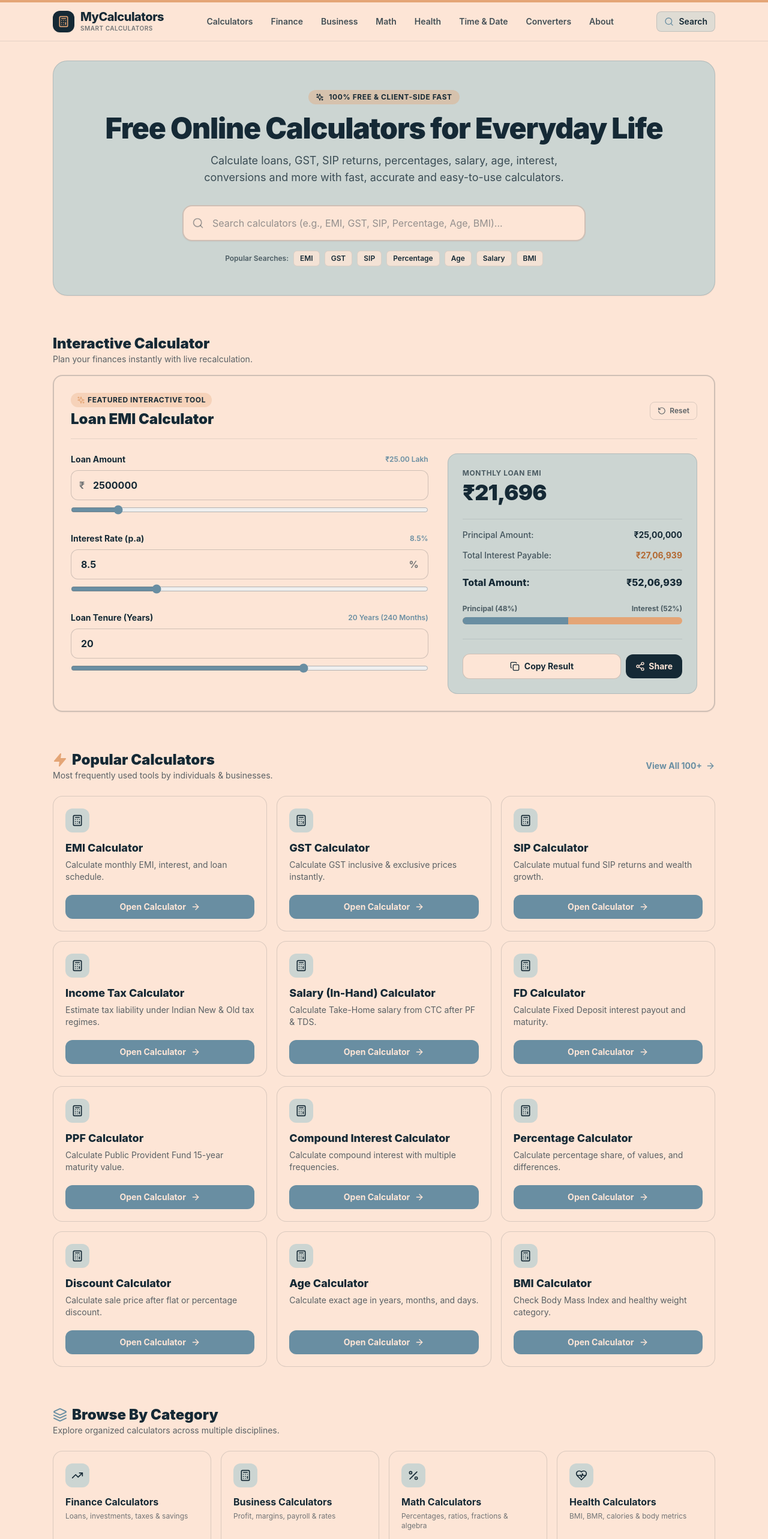
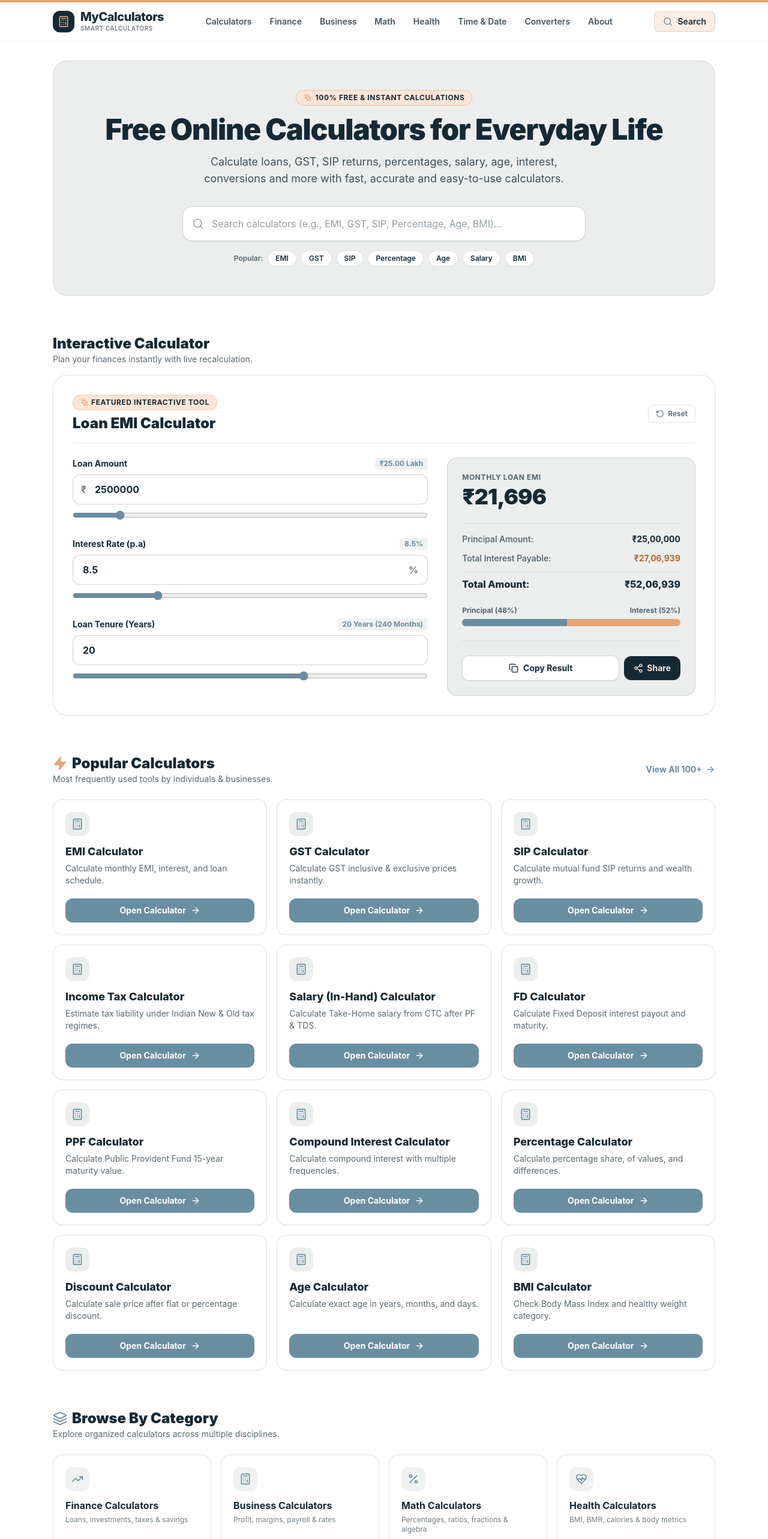
Before and after one commit to mantupatra23-pixel/mycalculator, a Next.js app: page / in a window 1280 px wide. Shown: the top 2566 px of the page at 60% size. Built offline with nearby package versions, Linux system fonts and the light colour scheme.

Commit message:
Update design system: set crisp white body background with Sunburn color accents

```diff
--- a/app/globals.css
+++ b/app/globals.css
@@ -3,7 +3,7 @@
 @tailwind utilities;
 
 body {
-  background-color: #fde5d6;
+  background-color: #ffffff;
   color: #152935;
   font-family: -apple-system, BlinkMacSystemFont, "Segoe UI", Roboto, sans-serif;
   margin: 0;
--- a/app/layout.tsx
+++ b/app/layout.tsx
@@ -18,7 +18,7 @@ export default function RootLayout({
 }) {
   return (
     <html lang="en">
-      <body className="bg-cream text-navy min-h-screen flex flex-col antialiased">
+      <body className="bg-white text-navy min-h-screen flex flex-col antialiased">
         <Navbar />
         <div className="flex-1">{children}</div>
         <Footer />
--- a/app/page.tsx
+++ b/app/page.tsx
@@ -24,22 +24,22 @@ export default function HomePage() {
 
   const getCategoryIcon = (id: string) => {
     switch (id) {
-      case "finance": return <TrendingUp className="w-5 h-5" />;
-      case "math": return <Percent className="w-5 h-5" />;
-      case "health": return <HeartPulse className="w-5 h-5" />;
-      case "time-date": return <Clock className="w-5 h-5" />;
-      case "converters": return <Scale className="w-5 h-5" />;
-      case "education": return <GraduationCap className="w-5 h-5" />;
-      default: return <Calculator className="w-5 h-5" />;
+      case "finance": return <TrendingUp className="w-5 h-5 text-steel" />;
+      case "math": return <Percent className="w-5 h-5 text-steel" />;
+      case "health": return <HeartPulse className="w-5 h-5 text-steel" />;
+      case "time-date": return <Clock className="w-5 h-5 text-steel" />;
+      case "converters": return <Scale className="w-5 h-5 text-steel" />;
+      case "education": return <GraduationCap className="w-5 h-5 text-steel" />;
+      default: return <Calculator className="w-5 h-5 text-steel" />;
     }
   };
 
   return (
-    <main className="max-w-6xl mx-auto px-4 sm:px-6 py-8 space-y-12 sm:space-y-16">
-      {/* Hero Section */}
-      <section className="bg-sage rounded-3xl p-6 sm:p-12 border border-navy/15 text-center shadow-sm">
-        <div className="inline-flex items-center gap-2 bg-sand/40 text-navy px-3 py-1 rounded-full text-xs font-bold uppercase tracking-wider mb-4">
-          <Sparkles className="w-3.5 h-3.5 text-navy" /> 100% Free & Client-Side Fast
+    <main className="max-w-6xl mx-auto px-4 sm:px-6 py-8 space-y-12 sm:space-y-16 bg-white">
+      {/* Hero Section (Sage Panel from Sunburn layout) */}
+      <section className="bg-sage/40 rounded-3xl p-6 sm:p-12 border border-navy/10 text-center">
+        <div className="inline-flex items-center gap-1.5 bg-cream border border-sand/50 text-navy px-3 py-1 rounded-full text-xs font-bold uppercase tracking-wider mb-4 shadow-sm">
+          <Sparkles className="w-3.5 h-3.5 text-sand" /> 100% Free & Instant Calculations
         </div>
 
         <h1 className="text-3xl sm:text-5xl font-black text-navy mb-4 tracking-tight leading-tight">
@@ -55,12 +55,12 @@ export default function HomePage() {
 
         {/* Quick Suggestion Pills */}
         <div className="flex flex-wrap items-center justify-center gap-2 mt-4 text-xs font-semibold text-navy/70">
-          <span>Popular Searches:</span>
+          <span>Popular:</span>
           {["EMI", "GST", "SIP", "Percentage", "Age", "Salary", "BMI"].map((tag) => (
             <Link
               key={tag}
               href={`/calculators?q=${tag.toLowerCase()}`}
-              className="bg-cream/80 hover:bg-cream px-2.5 py-1 rounded-md border border-navy/10 text-navy transition-colors"
+              className="bg-white hover:bg-cream px-3 py-1 rounded-full border border-navy/10 text-navy transition-colors shadow-sm"
             >
               {tag}
             </Link>
@@ -98,11 +98,11 @@ export default function HomePage() {
           {popularCalculators.map((calc) => (
             <div
               key={calc.id}
-              className="bg-cream border border-navy/15 rounded-2xl p-5 hover:border-steel hover:shadow-md transition-all flex flex-col justify-between"
+              className="bg-white border border-navy/15 rounded-2xl p-5 hover:border-steel hover:shadow-md transition-all flex flex-col justify-between"
             >
               <div>
-                <div className="w-10 h-10 bg-sage rounded-xl flex items-center justify-center text-navy mb-3">
-                  <Calculator className="w-5 h-5 text-navy" />
+                <div className="w-10 h-10 bg-sage/40 rounded-xl flex items-center justify-center text-navy mb-3">
+                  <Calculator className="w-5 h-5 text-steel" />
                 </div>
                 <h3 className="font-extrabold text-lg text-navy mb-1">{calc.name}</h3>
                 <p className="text-xs sm:text-sm text-navy/70 mb-5 leading-relaxed">{calc.description}</p>
@@ -110,7 +110,7 @@ export default function HomePage() {
 
               <Link
                 href={`/calculators/${calc.slug}`}
-                className="w-full bg-steel hover:bg-steel/90 text-cream font-bold py-2.5 px-4 rounded-xl flex items-center justify-center gap-2 text-sm transition-colors"
+                className="w-full bg-steel hover:bg-steel/90 text-white font-bold py-2.5 px-4 rounded-xl flex items-center justify-center gap-2 text-sm transition-colors shadow-sm"
               >
                 Open Calculator <ArrowRight className="w-4 h-4" />
               </Link>
@@ -121,7 +121,7 @@ export default function HomePage() {
         <div className="mt-6 flex sm:hidden justify-center">
           <Link
             href="/calculators"
-            className="w-full text-center bg-sand text-navy font-bold py-3 px-4 rounded-xl text-sm"
+            className="w-full text-center bg-sand text-navy font-bold py-3 px-4 rounded-xl text-sm shadow-sm"
           >
             Explore All Calculators
           </Link>
@@ -144,10 +144,10 @@ export default function HomePage() {
               <Link
                 key={cat.id}
                 href={`/calculators/${cat.id}`}
-                className="bg-cream border border-navy/15 rounded-2xl p-5 hover:border-sand hover:shadow-sm transition-all group flex flex-col justify-between"
+                className="bg-white border border-navy/15 rounded-2xl p-5 hover:border-sand hover:shadow-sm transition-all group flex flex-col justify-between"
               >
                 <div>
-                  <div className="w-10 h-10 bg-sage group-hover:bg-sand/30 rounded-xl flex items-center justify-center text-navy mb-3 transition-colors">
+                  <div className="w-10 h-10 bg-sage/30 group-hover:bg-cream rounded-xl flex items-center justify-center text-navy mb-3 transition-colors">
                     {getCategoryIcon(cat.id)}
                   </div>
                   <h3 className="font-bold text-base text-navy mb-1 group-hover:text-steel transition-colors">
@@ -166,7 +166,7 @@ export default function HomePage() {
       </section>
 
       {/* Trust & Methodology Section */}
-      <section className="bg-sage/70 rounded-3xl p-6 sm:p-10 border border-navy/10">
+      <section className="bg-sage/30 rounded-3xl p-6 sm:p-10 border border-navy/10">
         <div className="grid grid-cols-1 md:grid-cols-3 gap-6 text-navy">
           <div className="flex items-start gap-3.5">
             <CheckCircle2 className="w-6 h-6 text-sand shrink-0 mt-0.5" />
--- a/components/FeaturedEMI.tsx
+++ b/components/FeaturedEMI.tsx
@@ -74,7 +74,7 @@ Calculated on MyCalculators.xyz`;
           url: "https://mycalculators.xyz/calculators/emi-calculator",
         });
       } catch {
-        // Fallback to copy if user cancelled
+        // Fallback
       }
     } else {
       handleCopy();
@@ -82,17 +82,17 @@ Calculated on MyCalculators.xyz`;
   };
 
   return (
-    <div className="bg-cream border-2 border-navy/20 rounded-2xl p-5 sm:p-7 shadow-sm">
+    <div className="bg-white border border-navy/15 rounded-3xl p-5 sm:p-8 shadow-sm">
       <div className="flex items-center justify-between mb-6 pb-4 border-b border-navy/10">
         <div>
-          <span className="inline-flex items-center gap-1 text-xs font-bold bg-sand/30 text-navy px-2.5 py-1 rounded-full uppercase tracking-wider mb-1">
+          <span className="inline-flex items-center gap-1 text-xs font-bold bg-cream text-navy px-3 py-1 rounded-full uppercase tracking-wider mb-1.5 border border-sand/40">
             <Sparkles className="w-3.5 h-3.5 text-sand" /> Featured Interactive Tool
           </span>
           <h3 className="text-xl sm:text-2xl font-black text-navy">Loan EMI Calculator</h3>
         </div>
         <button
           onClick={handleReset}
-          className="flex items-center gap-1.5 text-xs font-semibold text-navy/70 hover:text-navy px-3 py-1.5 rounded-lg border border-navy/15 hover:bg-sage/40 transition-colors"
+          className="flex items-center gap-1.5 text-xs font-semibold text-navy/70 hover:text-navy px-3 py-1.5 rounded-lg border border-navy/15 hover:bg-sage/20 transition-colors"
         >
           <RotateCcw className="w-3.5 h-3.5" /> Reset
         </button>
@@ -105,7 +105,9 @@ Calculated on MyCalculators.xyz`;
           <div>
             <div className="flex justify-between items-center mb-2">
               <label className="font-bold text-sm text-navy">Loan Amount</label>
-              <span className="text-xs font-semibold text-steel">{formatInLakhCrore(principal)}</span>
+              <span className="text-xs font-bold text-steel bg-sage/30 px-2 py-0.5 rounded">
+                {formatInLakhCrore(principal)}
+              </span>
             </div>
             <div className="relative">
               <span className="absolute left-3.5 top-1/2 -translate-y-1/2 font-bold text-navy/60">₹</span>
@@ -116,7 +118,7 @@ Calculated on MyCalculators.xyz`;
                 step="10000"
                 value={principal || ""}
                 onChange={(e) => setPrincipal(Number(e.target.value))}
-                className="w-full pl-9 pr-4 py-3 bg-cream rounded-xl border border-navy/20 font-bold text-navy text-base focus:outline-none focus:ring-2 focus:ring-steel"
+                className="w-full pl-9 pr-4 py-3 bg-white rounded-xl border border-navy/20 font-bold text-navy text-base focus:outline-none focus:ring-2 focus:ring-steel"
               />
             </div>
             <input
@@ -126,7 +128,7 @@ Calculated on MyCalculators.xyz`;
               step="50000"
               value={principal}
               onChange={(e) => setPrincipal(Number(e.target.value))}
-              className="w-full mt-2 accent-steel cursor-pointer"
+              className="w-full mt-2.5 accent-steel cursor-pointer"
             />
           </div>
 
@@ -134,7 +136,7 @@ Calculated on MyCalculators.xyz`;
           <div>
             <div className="flex justify-between items-center mb-2">
               <label className="font-bold text-sm text-navy">Interest Rate (p.a)</label>
-              <span className="text-xs font-semibold text-steel">{rate}%</span>
+              <span className="text-xs font-bold text-steel bg-sage/30 px-2 py-0.5 rounded">{rate}%</span>
             </div>
             <div className="relative">
               <input
@@ -144,7 +146,7 @@ Calculated on MyCalculators.xyz`;
                 step="0.1"
                 value={rate || ""}
                 onChange={(e) => setRate(Number(e.target.value))}
-                className="w-full px-4 py-3 bg-cream rounded-xl border border-navy/20 font-bold text-navy text-base focus:outline-none focus:ring-2 focus:ring-steel"
+                className="w-full px-4 py-3 bg-white rounded-xl border border-navy/20 font-bold text-navy text-base focus:outline-none focus:ring-2 focus:ring-steel"
               />
               <span className="absolute right-4 top-1/2 -translate-y-1/2 font-bold text-navy/60">%</span>
             </div>
@@ -155,7 +157,7 @@ Calculated on MyCalculators.xyz`;
               step="0.25"
               value={rate}
               onChange={(e) => setRate(Number(e.target.value))}
-              className="w-full mt-2 accent-steel cursor-pointer"
+              className="w-full mt-2.5 accent-steel cursor-pointer"
             />
           </div>
 
@@ -163,7 +165,9 @@ Calculated on MyCalculators.xyz`;
           <div>
             <div className="flex justify-between items-center mb-2">
               <label className="font-bold text-sm text-navy">Loan Tenure (Years)</label>
-              <span className="text-xs font-semibold text-steel">{tenureYears} Years ({tenureYears * 12} Months)</span>
+              <span className="text-xs font-bold text-steel bg-sage/30 px-2 py-0.5 rounded">
+                {tenureYears} Years ({tenureYears * 12} Months)
+              </span>
             </div>
             <input
               type="number"
@@ -171,7 +175,7 @@ Calculated on MyCalculators.xyz`;
               max="35"
               value={tenureYears || ""}
               onChange={(e) => setTenureYears(Number(e.target.value))}
-              className="w-full px-4 py-3 bg-cream rounded-xl border border-navy/20 font-bold text-navy text-base focus:outline-none focus:ring-2 focus:ring-steel"
+              className="w-full px-4 py-3 bg-white rounded-xl border border-navy/20 font-bold text-navy text-base focus:outline-none focus:ring-2 focus:ring-steel"
             />
             <input
               type="range"
@@ -180,13 +184,13 @@ Calculated on MyCalculators.xyz`;
               step="1"
               value={tenureYears}
               onChange={(e) => setTenureYears(Number(e.target.value))}
-              className="w-full mt-2 accent-steel cursor-pointer"
+              className="w-full mt-2.5 accent-steel cursor-pointer"
             />
           </div>
         </div>
 
         {/* Right Output Card */}
-        <div className="lg:col-span-5 bg-sage rounded-2xl p-5 sm:p-6 border border-navy/15 flex flex-col justify-between">
+        <div className="lg:col-span-5 bg-sage/40 rounded-2xl p-5 sm:p-6 border border-navy/15 flex flex-col justify-between">
           <div>
             <div className="text-xs font-bold uppercase tracking-wider text-navy/70 mb-1">
               Monthly Loan EMI
@@ -195,14 +199,14 @@ Calculated on MyCalculators.xyz`;
               {formatINR(calculation.monthlyEmi)}
             </div>
 
-            <div className="space-y-3.5 text-sm border-t border-navy/10 pt-4">
+            <div className="space-y-3 text-sm border-t border-navy/10 pt-4">
               <div className="flex justify-between items-center">
                 <span className="text-navy/75 font-medium">Principal Amount:</span>
                 <span className="font-bold text-navy">{formatINR(principal)}</span>
               </div>
               <div className="flex justify-between items-center">
                 <span className="text-navy/75 font-medium">Total Interest Payable:</span>
-                <span className="font-bold text-sand-dark text-[#b36932]">{formatINR(calculation.totalInterest)}</span>
+                <span className="font-bold text-[#b36932]">{formatINR(calculation.totalInterest)}</span>
               </div>
               <div className="flex justify-between items-center pt-2 border-t border-navy/10 text-base font-extrabold text-navy">
                 <span>Total Amount:</span>
@@ -229,14 +233,14 @@ Calculated on MyCalculators.xyz`;
           <div className="flex items-center gap-2 pt-6 mt-6 border-t border-navy/10">
             <button
               onClick={handleCopy}
-              className="flex-1 bg-cream hover:bg-cream/80 text-navy font-bold py-2.5 px-3 rounded-xl border border-navy/20 flex items-center justify-center gap-2 text-xs sm:text-sm transition-colors"
+              className="flex-1 bg-white hover:bg-white/80 text-navy font-bold py-2.5 px-3 rounded-xl border border-navy/20 flex items-center justify-center gap-2 text-xs sm:text-sm transition-colors shadow-sm"
             >
               {copied ? <Check className="w-4 h-4 text-emerald-600" /> : <Copy className="w-4 h-4" />}
               {copied ? "Copied!" : "Copy Result"}
             </button>
             <button
               onClick={handleShare}
-              className="bg-navy hover:bg-navy/90 text-cream font-bold py-2.5 px-4 rounded-xl flex items-center justify-center gap-1.5 text-xs sm:text-sm transition-colors"
+              className="bg-navy hover:bg-navy/90 text-cream font-bold py-2.5 px-4 rounded-xl flex items-center justify-center gap-1.5 text-xs sm:text-sm transition-colors shadow-sm"
             >
               <Share2 className="w-4 h-4" /> Share
             </button>
--- a/components/Navbar.tsx
+++ b/components/Navbar.tsx
@@ -19,7 +19,7 @@ export function Navbar() {
   ];
 
   return (
-    <header className="sticky top-0 z-40 bg-cream/95 backdrop-blur-sm border-b border-navy/10">
+    <header className="sticky top-0 z-40 bg-white/95 backdrop-blur-sm border-b border-navy/10">
       {/* Top Accent Strip */}
       <div className="h-1 w-full bg-sand" />
 
@@ -56,7 +56,7 @@ export function Navbar() {
         <div className="flex items-center gap-2">
           <Link
             href="/calculators"
-            className="flex items-center gap-2 px-3 py-1.5 text-xs sm:text-sm font-semibold text-navy bg-sage/60 border border-navy/15 rounded-lg hover:bg-sage transition-colors"
+            className="flex items-center gap-2 px-3.5 py-1.5 text-xs sm:text-sm font-semibold text-navy bg-cream/70 border border-navy/15 rounded-lg hover:bg-cream transition-colors"
           >
             <Search className="w-4 h-4 text-steel" />
             <span className="hidden sm:inline">Search</span>
@@ -65,7 +65,7 @@ export function Navbar() {
           {/* Mobile Menu Trigger */}
           <button
             onClick={() => setMobileMenuOpen(!mobileMenuOpen)}
-            className="lg:hidden p-2 rounded-lg text-navy hover:bg-sage/50 focus:outline-none"
+            className="lg:hidden p-2 rounded-lg text-navy hover:bg-sage/30 focus:outline-none"
             aria-label="Toggle Navigation Menu"
           >
             {mobileMenuOpen ? <X className="w-6 h-6" /> : <Menu className="w-6 h-6" />}
@@ -75,13 +75,13 @@ export function Navbar() {
 
       {/* Mobile Menu Drawer */}
       {mobileMenuOpen && (
-        <div className="lg:hidden bg-cream border-b border-navy/10 px-4 py-4 space-y-1 animate-fadeIn">
+        <div className="lg:hidden bg-white border-b border-navy/10 px-4 py-4 space-y-1 shadow-md">
           {navLinks.map((link) => (
             <Link
               key={link.href}
               href={link.href}
               onClick={() => setMobileMenuOpen(false)}
-              className="flex items-center justify-between px-3 py-2.5 rounded-lg text-navy font-semibold hover:bg-sage/50 text-base"
+              className="flex items-center justify-between px-3 py-2.5 rounded-lg text-navy font-semibold hover:bg-sage/30 text-base"
             >
               <span>{link.label}</span>
               <ChevronRight className="w-4 h-4 text-navy/40" />
--- a/components/SearchSection.tsx
+++ b/components/SearchSection.tsx
@@ -28,7 +28,7 @@ export function SearchSection() {
           value={query}
           onChange={(e) => setQuery(e.target.value)}
           placeholder="Search calculators (e.g., EMI, GST, SIP, Percentage, Age, BMI)..."
-          className="w-full pl-12 pr-10 py-4 bg-cream text-navy placeholder:text-navy/45 rounded-2xl border-2 border-navy/20 focus:outline-none focus:ring-2 focus:ring-steel text-base shadow-sm"
+          className="w-full pl-12 pr-10 py-4 bg-white text-navy placeholder:text-navy/45 rounded-2xl border border-navy/20 focus:outline-none focus:ring-2 focus:ring-steel text-base shadow-sm"
         />
         {query && (
           <button
@@ -43,13 +43,13 @@ export function SearchSection() {
 
       {/* Instant Dropdown Results */}
       {query.trim().length > 0 && (
-        <div className="absolute top-full left-0 right-0 mt-2 bg-cream border-2 border-navy/15 rounded-2xl shadow-xl z-30 max-h-96 overflow-y-auto divide-y divide-navy/10 p-2">
+        <div className="absolute top-full left-0 right-0 mt-2 bg-white border border-navy/15 rounded-2xl shadow-xl z-30 max-h-96 overflow-y-auto divide-y divide-navy/10 p-2">
           {filtered.length > 0 ? (
             filtered.map((item) => (
               <Link
                 key={item.id}
                 href={`/calculators/${item.slug}`}
-                className="flex items-center justify-between p-3.5 hover:bg-sage/40 rounded-xl transition-colors group"
+                className="flex items-center justify-between p-3.5 hover:bg-sage/30 rounded-xl transition-colors group"
               >
                 <div>
                   <div className="font-bold text-navy text-sm sm:text-base group-hover:text-steel transition-colors">
```
